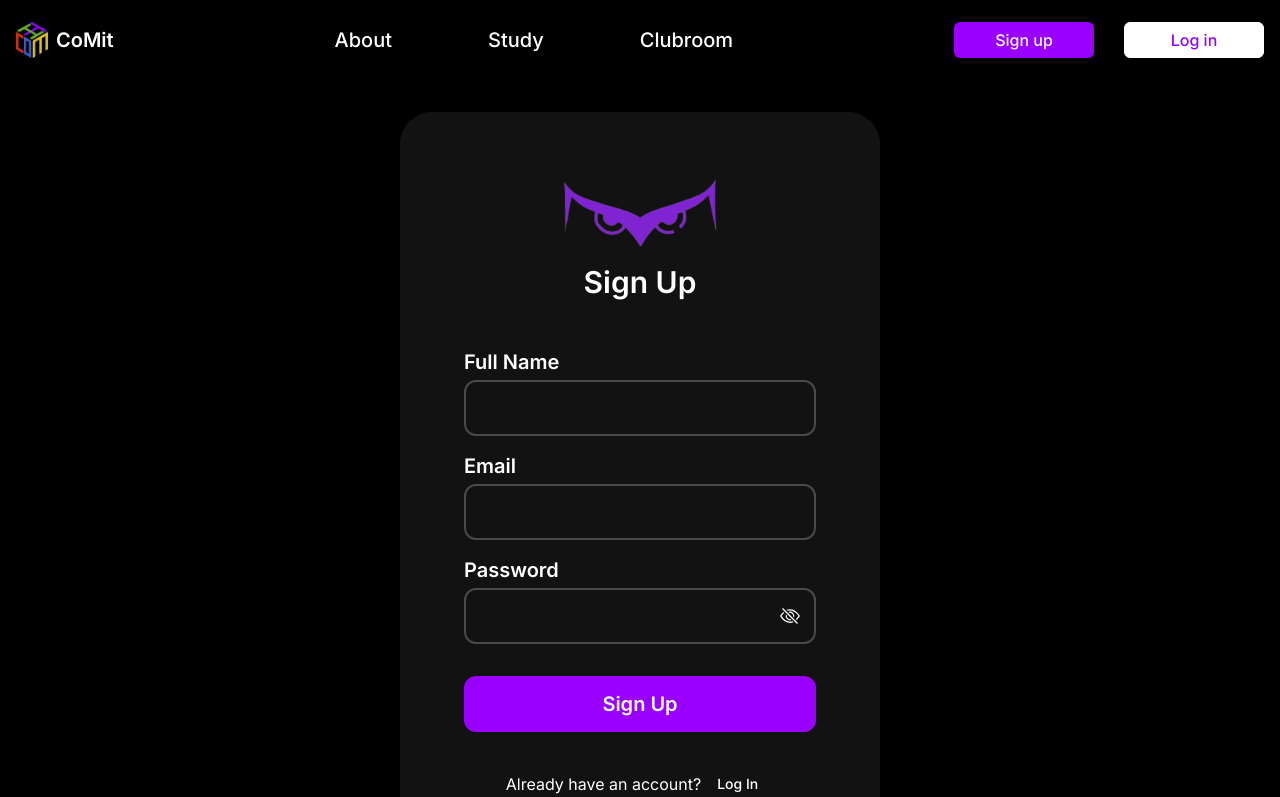
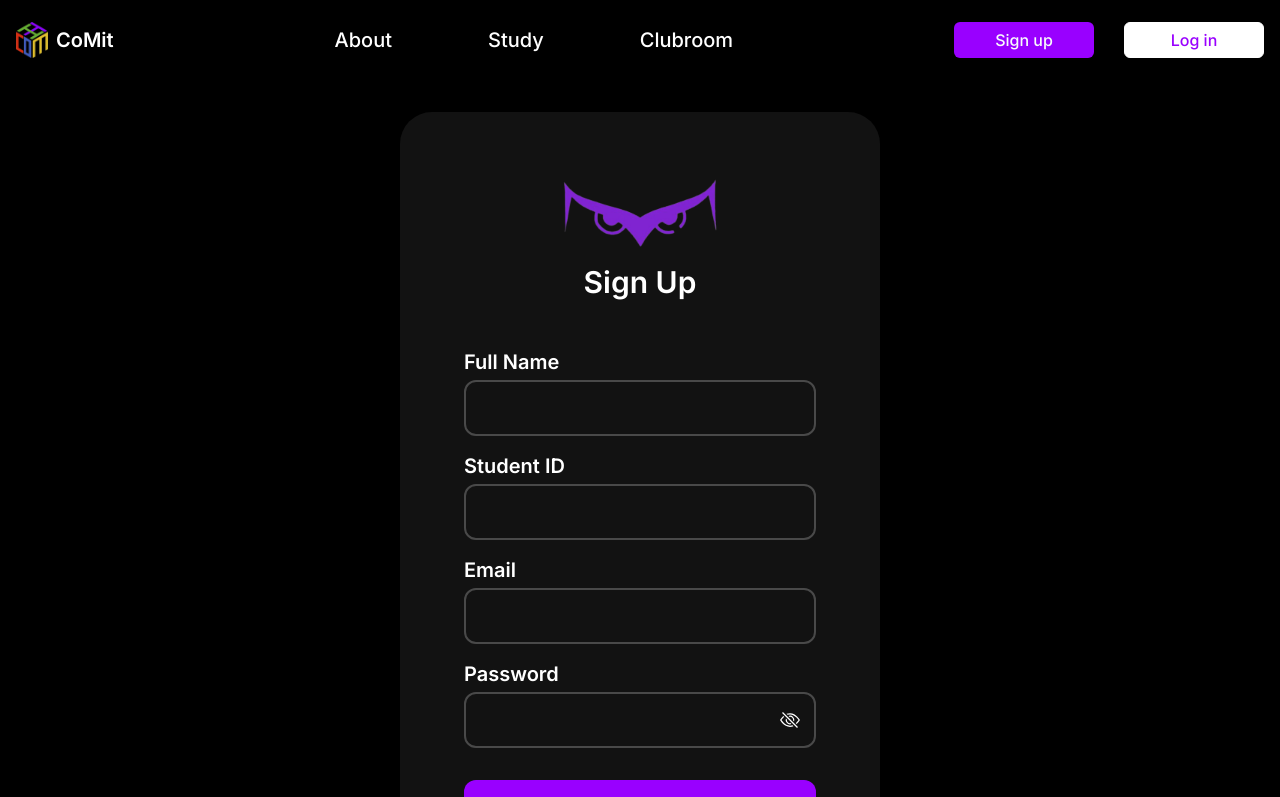
Before and after one commit to skku-comit/comit-website, a Next.js app: page /signup in a window 1280 px wide. Shown: the top 797 px of the page. Built offline with nearby package versions, Linux system fonts and the light colour scheme.

Commit message:
feat(fe): add studend id field

```diff
--- a/app/(main)/(dark)/signup/page.tsx
+++ b/app/(main)/(dark)/signup/page.tsx
@@ -13,6 +13,7 @@ import Link from 'next/link'
 
 interface SignupForm {
   name: string
+  studentID: number
   email: string
   password: string
 }
@@ -20,6 +21,7 @@ interface SignupForm {
 // TODO: 백엔드와 논의 후 schema 수정
 const schema = z.object({
   name: z.string().min(2, { message: '이름은 2자 이상이어야 합니다' }),
+  studentID: z.number({ required_error: '올바른 학번을 입력해주세요' }),
   email: z.string().email({ message: '올바른 이메일 주소를 입력해주세요' }),
   password: z.string().min(6, { message: '비밀번호는 6자 이상이어야 합니다' })
 })
@@ -60,6 +62,20 @@ export default function Signup() {
           />
           {errors.name && (
             <p className="text-sm text-red-500">{errors.name.message}</p>
+          )}
+        </div>
+        <div className="flex w-full flex-col gap-1">
+          <p className="text-xl font-semibold">Student ID</p>
+          <Input
+            id="studentID"
+            {...register('studentID', { valueAsNumber: true })}
+            className="h-12 rounded-xl border-2 border-[#494949] bg-transparent sm:h-14"
+            type="number"
+          />
+          {errors.studentID && (
+            <p className="text-sm text-red-500">
+              올바른 학번을 입력해주세요
+            </p>
           )}
         </div>
         <div className="flex w-full flex-col gap-1">
```
